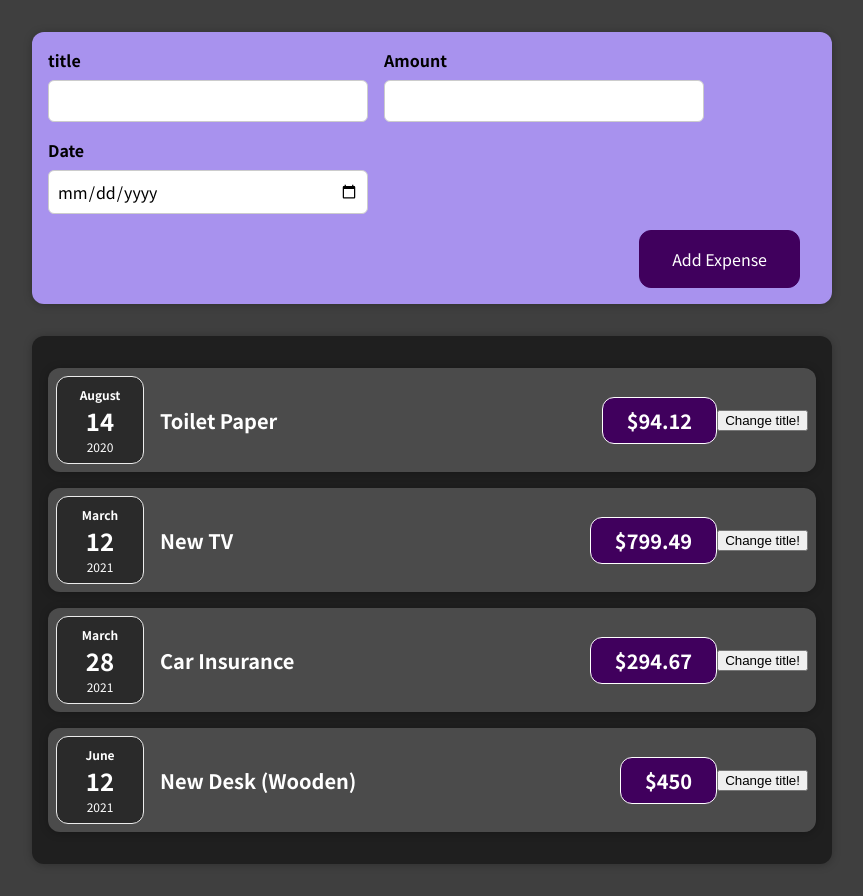
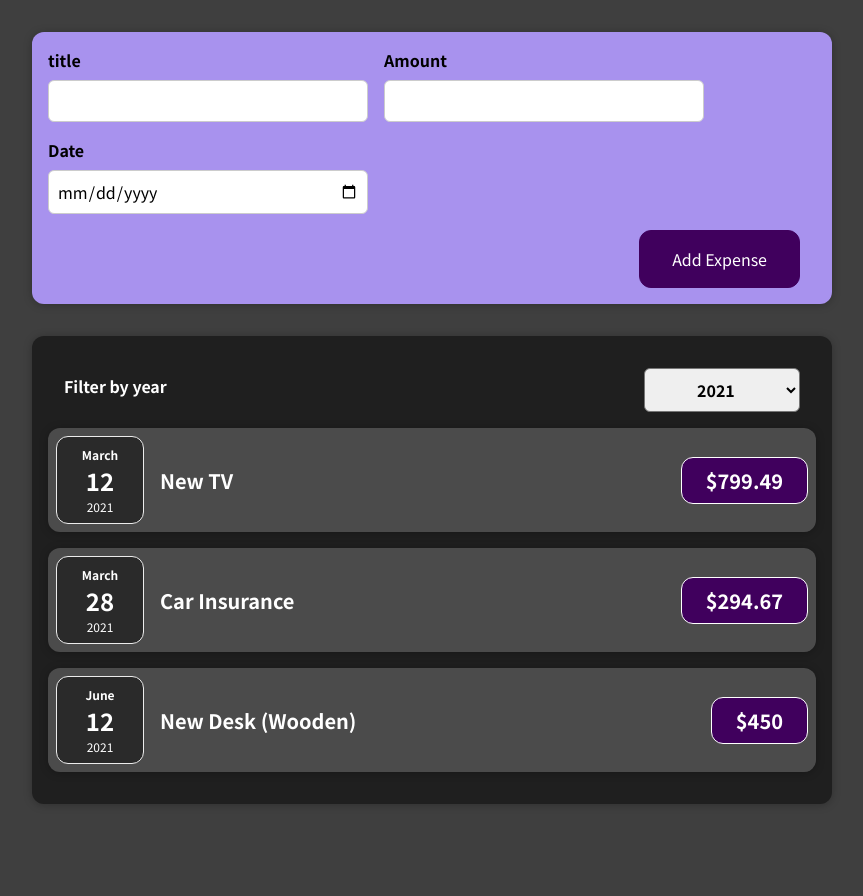
Before and after one commit to minwoogwak99/react-course, a React (Create React App) app in the folder react-c/: page / in a window 1280 px wide. Shown: the whole page, without its empty margins (208-1071 px from the left). After the commit the page ends 836 px from the top, so only its background shows below. Built offline with nearby package versions, Linux system fonts and the light colour scheme.

Commit message:
added filter by year function

```diff
--- a/react-c/src/App.js
+++ b/react-c/src/App.js
@@ -1,8 +1,9 @@
+import React, { useState } from "react";
+
 import Expenses from "./components/Expenses/Expenses";
 import NewExpense from "./components/NewExpense/NewExpense";
 
-const App = () => {
-  const expenses = [
+const DUMMY_EXPENSES = [
   {
     id: "e1",
     title: "Toilet Paper",
@@ -24,14 +25,20 @@
   },
 ];
 
+const App = () => {
+  const [expenses, setExpenses] = useState(DUMMY_EXPENSES);
+
   const addExpenseHandler = (expense) => {
     console.log("In App.js");
     console.log(expense);
+    setExpenses((prevExpenses) => {
+      return [expense, ...prevExpenses];
+    });
   };
 
   return (
     <div>
-      <NewExpense onAddExpense={addExpenseHandler}/>
+      <NewExpense onAddExpense={addExpenseHandler} />
       <Expenses expenses={expenses} />
     </div>
   );
--- a/react-c/src/components/Expenses/ExpenseItem.js
+++ b/react-c/src/components/Expenses/ExpenseItem.js
@@ -1,29 +1,19 @@
-import React, {useState} from 'react'
+import React, { useState } from "react";
 
 import "./ExpenseItem.css";
-import Card from '../UI/Card'
+import Card from "../UI/Card";
 import ExpenseDate from "./ExpenseDate";
 
-
 const ExpenseItem = (props) => {
-
-
-  const [title, setTitle] = useState(props.title);
-
-  const clickHandler = () => {
-    setTitle('changed')
-  }
-
   return (
     <Card className="expense-item">
-      <ExpenseDate date={props.date}/>
+      <ExpenseDate date={props.date} />
       <div className="expense-item__description">
-        <h2>{title}</h2>
+        <h2>{props.title}</h2>
         <div className="expense-item__price">${props.price}</div>
       </div>
-      <button onClick={clickHandler}>Change title!</button>
     </Card>
   );
-}
+};
 
 export default ExpenseItem;
--- a/react-c/src/components/Expenses/Expenses.js
+++ b/react-c/src/components/Expenses/Expenses.js
@@ -1,33 +1,39 @@
+import React, { useState } from "react";
+
 import ExpenseItem from "./ExpenseItem";
 import Card from "../UI/Card";
-import './Expenses.css'
+import "./Expenses.css";
+import ExpensesFilter from "./ExpensesFilter";
 
 const Expenses = (props) => {
-  const expenses = props.expenses;
+  const [filteredYear, setFilteredYear] = useState("2021");
+
+  const filterChangeHandler = (selectedYear) => {
+    setFilteredYear(selectedYear);
+  };
+
+  const filteredExpense = props.expenses.filter((expense) => {
+    return expense.date.getFullYear().toString() === filteredYear;
+  });
+
   return (
-    <Card className="expenses">
-      <ExpenseItem
-        title={expenses[0].title}
-        date={expenses[0].date}
-        price={expenses[0].amount}
-      />
-      <ExpenseItem
-        title={expenses[1].title}
-        date={expenses[1].date}
-        price={expenses[1].amount}
-      />
-      <ExpenseItem
-        title={expenses[2].title}
-        date={expenses[2].date}
-        price={expenses[2].amount}
-      />
-      <ExpenseItem
-        title={expenses[3].title}
-        date={expenses[3].date}
-        price={expenses[3].amount}
-      />
-    </Card>
+    <div>
+      <Card className="expenses">
+        <ExpensesFilter
+          selected={filteredYear}
+          onYearSelected={filterChangeHandler}
+        />
+        {filteredExpense.map((expense) => (
+          <ExpenseItem
+            key={expense.id}
+            title={expense.title}
+            price={expense.amount}
+            date={expense.date}
+          />
+        ))}
+      </Card>
+    </div>
   );
-}
+};
 
 export default Expenses;
--- /dev/null
+++ b/react-c/src/components/Expenses/ExpensesFilter.css
@@ -0,0 +1,24 @@
+.expenses-filter {
+  color: white;
+  padding: 0 1rem;
+}
+
+.expenses-filter__control {
+  display: flex;
+  width: 100%;
+  align-items: center;
+  justify-content: space-between;
+  margin: 1rem 0;
+}
+
+.expenses-filter label {
+  font-weight: bold;
+  margin-bottom: 0.5rem;
+}
+
+.expenses-filter select {
+  font: inherit;
+  padding: 0.5rem 3rem;
+  font-weight: bold;
+  border-radius: 6px;
+}
--- /dev/null
+++ b/react-c/src/components/Expenses/ExpensesFilter.js
@@ -0,0 +1,26 @@
+import React from "react";
+
+import "./ExpensesFilter.css";
+
+const ExpensesFilter = (props) => {
+  const filterChangeHandler = (event) => {
+    const selectedYear = event.target.value;
+    props.onYearSelected(selectedYear);
+  };
+
+  return (
+    <div className="expenses-filter">
+      <div className="expenses-filter__control">
+        <label>Filter by year</label>
+        <select value={props.selected} onChange={filterChangeHandler}>
+          <option value="2022">2022</option>
+          <option value="2021">2021</option>
+          <option value="2020">2020</option>
+          <option value="2019">2019</option>
+        </select>
+      </div>
+    </div>
+  );
+};
+
+export default ExpensesFilter;
```
Also changed, not shown: 1 other file (tests, documents, lock files or other folders). Lines whose indentation alone changed are shown as unchanged.
